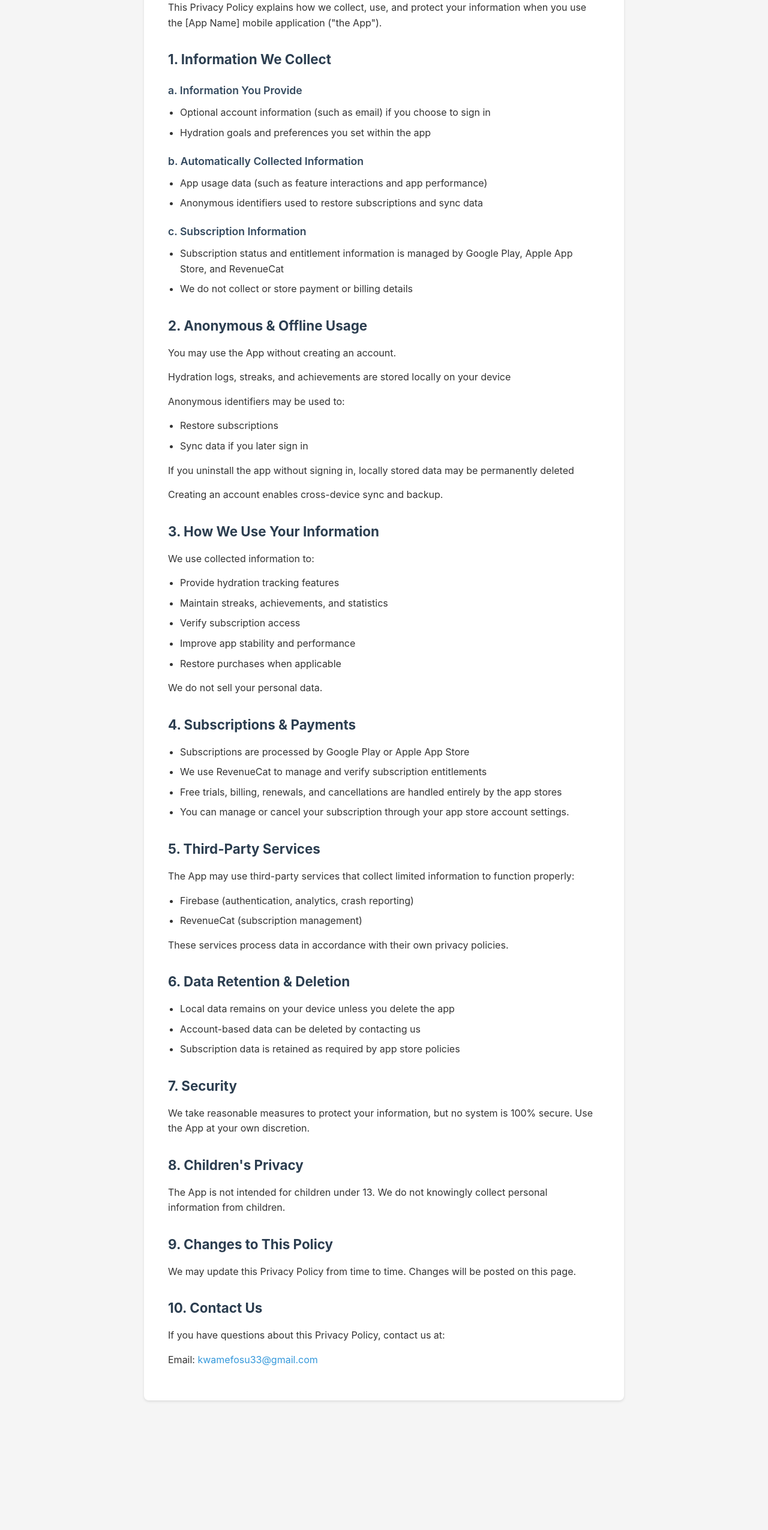
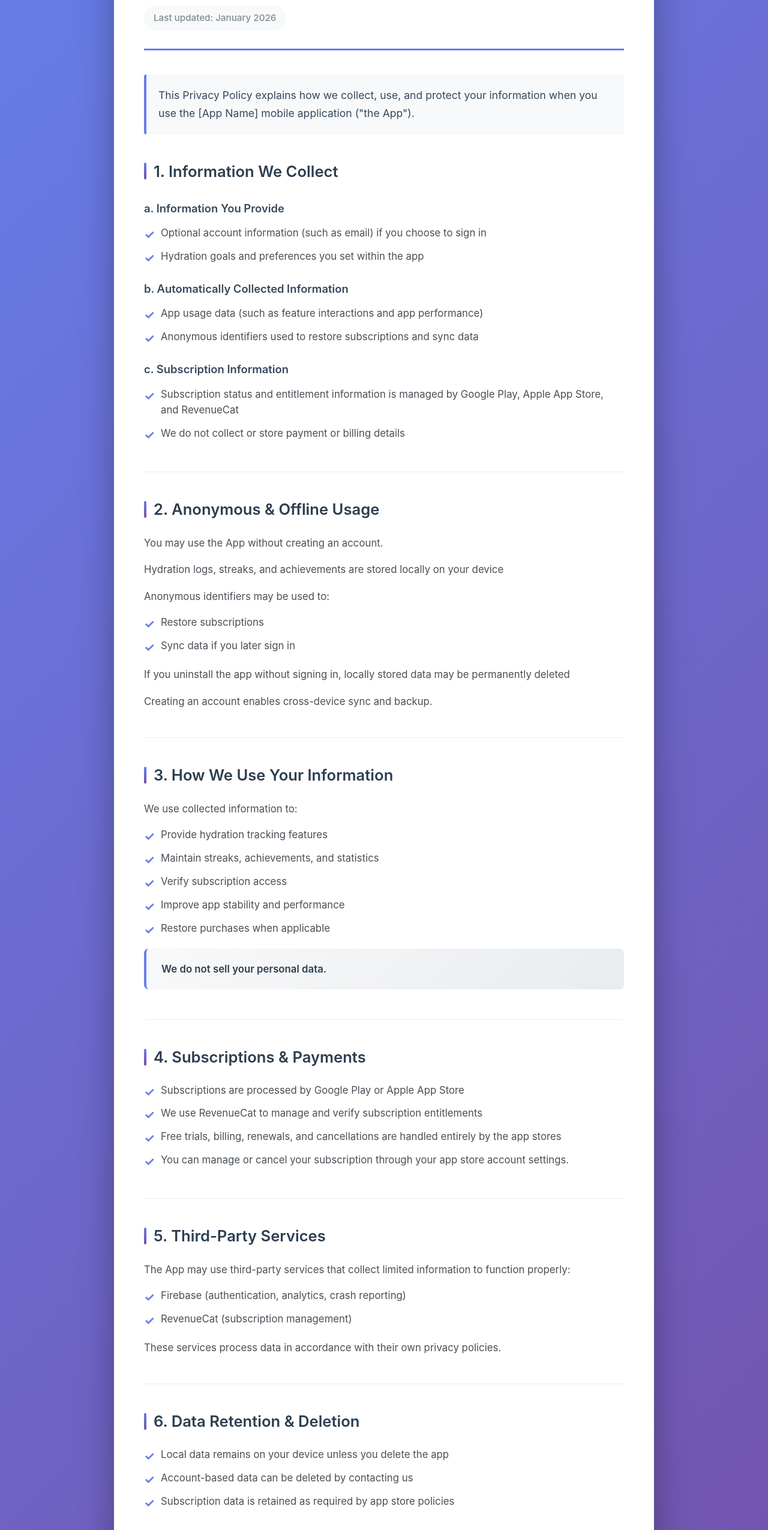
Before and after one commit to Kriss-Kross33/hydroly-privacy-policy, a plain HTML site: page index.html in a window 1280 px wide. Shown: the part 174-2724 px from the top of the page at 60% size. Before the commit the page ends 2528 px from the top, so only its background shows below. Drawn offline with Linux system fonts and the light colour scheme.

Commit message:
enhance Privacy Policy page with improved styling and structure. Added sections for clarity, updated layout, and enhanced responsiveness for better user experience.

```diff
--- a/index.html
+++ b/index.html
@@ -1,8 +1,8 @@
 <!DOCTYPE html>
 <html lang="en">
   <head>
-    <meta charset="UTF-8">
-    <meta name="viewport" content="width=device-width, initial-scale=1.0">
+    <meta charset="UTF-8" />
+    <meta name="viewport" content="width=device-width, initial-scale=1.0" />
     <title>Privacy Policy</title>
     <style>
       * {
@@ -12,128 +12,290 @@
       }
 
       body {
-            font-family: -apple-system, BlinkMacSystemFont, 'Segoe UI', Roboto, 'Helvetica Neue', Arial, sans-serif;
-            line-height: 1.6;
-            color: #333;
-            background-color: #f5f5f5;
-            padding: 20px;
+        font-family: -apple-system, BlinkMacSystemFont, "Segoe UI", Roboto,
+          "Helvetica Neue", Arial, sans-serif;
+        line-height: 1.7;
+        color: #2c3e50;
+        background: linear-gradient(135deg, #667eea 0%, #764ba2 100%);
+        min-height: 100vh;
+        padding: 40px 20px;
       }
 
       .container {
-            max-width: 800px;
+        max-width: 900px;
         margin: 0 auto;
         background-color: #ffffff;
-            padding: 40px;
-            border-radius: 8px;
-            box-shadow: 0 2px 4px rgba(0, 0, 0, 0.1);
+        padding: 60px 50px;
+        border-radius: 16px;
+        box-shadow: 0 20px 60px rgba(0, 0, 0, 0.3);
+      }
+
+      .header {
+        border-bottom: 3px solid #667eea;
+        padding-bottom: 30px;
+        margin-bottom: 40px;
       }
 
       h1 {
         color: #2c3e50;
-            margin-bottom: 10px;
-            font-size: 2em;
+        margin-bottom: 15px;
+        font-size: 2.5em;
+        font-weight: 700;
+        letter-spacing: -0.5px;
       }
 
       .last-updated {
         color: #7f8c8d;
-            font-size: 0.9em;
-            margin-bottom: 30px;
+        font-size: 0.95em;
+        font-weight: 500;
+        display: inline-block;
+        background: #f8f9fa;
+        padding: 8px 16px;
+        border-radius: 20px;
       }
 
-        p {
-            margin-bottom: 15px;
+      .intro {
+        font-size: 1.1em;
+        color: #34495e;
+        margin-bottom: 40px;
+        padding: 20px;
+        background: #f8f9fa;
+        border-left: 4px solid #667eea;
+        border-radius: 4px;
+      }
+
+      .section {
+        margin-bottom: 40px;
+        padding-bottom: 30px;
+        border-bottom: 1px solid #e9ecef;
+      }
+
+      .section:last-of-type {
+        border-bottom: none;
       }
 
       h2 {
         color: #2c3e50;
-            margin-top: 30px;
-            margin-bottom: 15px;
-            font-size: 1.4em;
+        margin-bottom: 20px;
+        font-size: 1.6em;
+        font-weight: 600;
+        display: flex;
+        align-items: center;
+        gap: 12px;
+      }
+
+      h2::before {
+        content: "";
+        width: 4px;
+        height: 28px;
+        background: linear-gradient(135deg, #667eea 0%, #764ba2 100%);
+        border-radius: 2px;
       }
 
       h3 {
         color: #34495e;
-            margin-top: 20px;
-            margin-bottom: 10px;
-            font-size: 1.1em;
+        margin-top: 25px;
+        margin-bottom: 12px;
+        font-size: 1.15em;
         font-weight: 600;
       }
 
+      p {
+        margin-bottom: 16px;
+        color: #495057;
+        font-size: 1.05em;
+      }
+
       ul {
-            margin-left: 20px;
+        margin-left: 0;
+        margin-bottom: 20px;
+        list-style: none;
+      }
+
+      li {
+        margin-bottom: 12px;
+        padding-left: 28px;
+        position: relative;
+        color: #495057;
+        font-size: 1.05em;
+        line-height: 1.6;
+      }
+
+      li::before {
+        content: "✓";
+        position: absolute;
+        left: 0;
+        color: #667eea;
+        font-weight: bold;
+        font-size: 1.2em;
+      }
+
+      .highlight-box {
+        background: linear-gradient(135deg, #f8f9fa 0%, #e9ecef 100%);
+        padding: 20px 25px;
+        border-radius: 8px;
+        margin: 20px 0;
+        border-left: 4px solid #667eea;
+      }
+
+      .contact-section {
+        background: linear-gradient(135deg, #667eea 0%, #764ba2 100%);
+        padding: 30px;
+        border-radius: 12px;
+        color: white;
+        margin-top: 40px;
+      }
+
+      .contact-section h2 {
+        color: white;
         margin-bottom: 15px;
       }
 
-        li {
-            margin-bottom: 8px;
+      .contact-section h2::before {
+        background: white;
+      }
+
+      .contact-section p {
+        color: rgba(255, 255, 255, 0.95);
+        margin-bottom: 10px;
       }
 
       .contact-info {
-            margin-top: 10px;
+        margin-top: 15px;
+        display: inline-block;
       }
 
       .contact-info a {
-            color: #3498db;
+        color: white;
         text-decoration: none;
+        font-weight: 600;
+        font-size: 1.1em;
+        padding: 12px 24px;
+        background: rgba(255, 255, 255, 0.2);
+        border-radius: 8px;
+        display: inline-block;
+        transition: all 0.3s ease;
+        border: 2px solid rgba(255, 255, 255, 0.3);
       }
 
       .contact-info a:hover {
-            text-decoration: underline;
+        background: rgba(255, 255, 255, 0.3);
+        transform: translateY(-2px);
+        box-shadow: 0 4px 12px rgba(0, 0, 0, 0.2);
       }
 
-        @media (max-width: 600px) {
+      @media (max-width: 768px) {
+        body {
+          padding: 20px 10px;
+        }
+
         .container {
-                padding: 20px;
+          padding: 40px 25px;
+          border-radius: 12px;
         }
 
         h1 {
-                font-size: 1.5em;
+          font-size: 2em;
         }
 
         h2 {
-                font-size: 1.2em;
+          font-size: 1.4em;
+        }
+
+        .intro {
+          font-size: 1em;
+          padding: 15px;
+        }
+
+        .contact-section {
+          padding: 25px 20px;
+        }
+      }
+
+      @media (max-width: 480px) {
+        .container {
+          padding: 30px 20px;
+        }
+
+        h1 {
+          font-size: 1.75em;
+        }
+
+        h2 {
+          font-size: 1.25em;
+        }
+
+        p,
+        li {
+          font-size: 1em;
         }
       }
     </style>
   </head>
   <body>
     <div class="container">
+      <div class="header">
         <h1>Privacy Policy</h1>
-        <p class="last-updated">Last updated: January 2026</p>
+        <span class="last-updated">Last updated: January 2026</span>
+      </div>
 
-        <p>This Privacy Policy explains how we collect, use, and protect your information when you use the [App Name] mobile application ("the App").</p>
+      <p class="intro">
+        This Privacy Policy explains how we collect, use, and protect your
+        information when you use the [App Name] mobile application ("the App").
+      </p>
 
+      <div class="section">
         <h2>1. Information We Collect</h2>
 
         <h3>a. Information You Provide</h3>
         <ul>
-            <li>Optional account information (such as email) if you choose to sign in</li>
+          <li>
+            Optional account information (such as email) if you choose to sign
+            in
+          </li>
           <li>Hydration goals and preferences you set within the app</li>
         </ul>
 
         <h3>b. Automatically Collected Information</h3>
         <ul>
-            <li>App usage data (such as feature interactions and app performance)</li>
-            <li>Anonymous identifiers used to restore subscriptions and sync data</li>
+          <li>
+            App usage data (such as feature interactions and app performance)
+          </li>
+          <li>
+            Anonymous identifiers used to restore subscriptions and sync data
+          </li>
         </ul>
 
         <h3>c. Subscription Information</h3>
         <ul>
-            <li>Subscription status and entitlement information is managed by Google Play, Apple App Store, and RevenueCat</li>
+          <li>
+            Subscription status and entitlement information is managed by Google
+            Play, Apple App Store, and RevenueCat
+          </li>
           <li>We do not collect or store payment or billing details</li>
         </ul>
+      </div>
 
+      <div class="section">
         <h2>2. Anonymous & Offline Usage</h2>
         <p>You may use the App without creating an account.</p>
-        <p>Hydration logs, streaks, and achievements are stored locally on your device</p>
+        <p>
+          Hydration logs, streaks, and achievements are stored locally on your
+          device
+        </p>
         <p>Anonymous identifiers may be used to:</p>
         <ul>
           <li>Restore subscriptions</li>
           <li>Sync data if you later sign in</li>
         </ul>
-        <p>If you uninstall the app without signing in, locally stored data may be permanently deleted</p>
+        <p>
+          If you uninstall the app without signing in, locally stored data may
+          be permanently deleted
+        </p>
         <p>Creating an account enables cross-device sync and backup.</p>
+      </div>
 
+      <div class="section">
         <h2>3. How We Use Your Information</h2>
         <p>We use collected information to:</p>
         <ul>
@@ -143,43 +305,89 @@
           <li>Improve app stability and performance</li>
           <li>Restore purchases when applicable</li>
         </ul>
-        <p>We do not sell your personal data.</p>
+        <div class="highlight-box">
+          <p style="margin: 0; font-weight: 600; color: #2c3e50">
+            We do not sell your personal data.
+          </p>
+        </div>
+      </div>
 
+      <div class="section">
         <h2>4. Subscriptions & Payments</h2>
         <ul>
           <li>Subscriptions are processed by Google Play or Apple App Store</li>
-            <li>We use RevenueCat to manage and verify subscription entitlements</li>
-            <li>Free trials, billing, renewals, and cancellations are handled entirely by the app stores</li>
-            <li>You can manage or cancel your subscription through your app store account settings.</li>
+          <li>
+            We use RevenueCat to manage and verify subscription entitlements
+          </li>
+          <li>
+            Free trials, billing, renewals, and cancellations are handled
+            entirely by the app stores
+          </li>
+          <li>
+            You can manage or cancel your subscription through your app store
+            account settings.
+          </li>
         </ul>
+      </div>
 
+      <div class="section">
         <h2>5. Third-Party Services</h2>
-        <p>The App may use third-party services that collect limited information to function properly:</p>
+        <p>
+          The App may use third-party services that collect limited information
+          to function properly:
+        </p>
         <ul>
           <li>Firebase (authentication, analytics, crash reporting)</li>
           <li>RevenueCat (subscription management)</li>
         </ul>
-        <p>These services process data in accordance with their own privacy policies.</p>
+        <p>
+          These services process data in accordance with their own privacy
+          policies.
+        </p>
+      </div>
 
+      <div class="section">
         <h2>6. Data Retention & Deletion</h2>
         <ul>
           <li>Local data remains on your device unless you delete the app</li>
           <li>Account-based data can be deleted by contacting us</li>
-            <li>Subscription data is retained as required by app store policies</li>
+          <li>
+            Subscription data is retained as required by app store policies
+          </li>
         </ul>
+      </div>
 
+      <div class="section">
         <h2>7. Security</h2>
-        <p>We take reasonable measures to protect your information, but no system is 100% secure. Use the App at your own discretion.</p>
+        <p>
+          We take reasonable measures to protect your information, but no system
+          is 100% secure. Use the App at your own discretion.
+        </p>
+      </div>
 
+      <div class="section">
         <h2>8. Children's Privacy</h2>
-        <p>The App is not intended for children under 13. We do not knowingly collect personal information from children.</p>
+        <p>
+          The App is not intended for children under 13. We do not knowingly
+          collect personal information from children.
+        </p>
+      </div>
 
+      <div class="section">
         <h2>9. Changes to This Policy</h2>
-        <p>We may update this Privacy Policy from time to time. Changes will be posted on this page.</p>
+        <p>
+          We may update this Privacy Policy from time to time. Changes will be
+          posted on this page.
+        </p>
+      </div>
 
+      <div class="contact-section">
         <h2>10. Contact Us</h2>
         <p>If you have questions about this Privacy Policy, contact us at:</p>
-        <p class="contact-info">Email: <a href="mailto:kwamefosu33@gmail.com">kwamefosu33@gmail.com</a></p>
+        <p class="contact-info">
+          <a href="mailto:kwamefosu33@gmail.com">kwamefosu33@gmail.com</a>
+        </p>
+      </div>
     </div>
   </body>
 </html>
```
Lines whose indentation alone changed are shown as unchanged.
